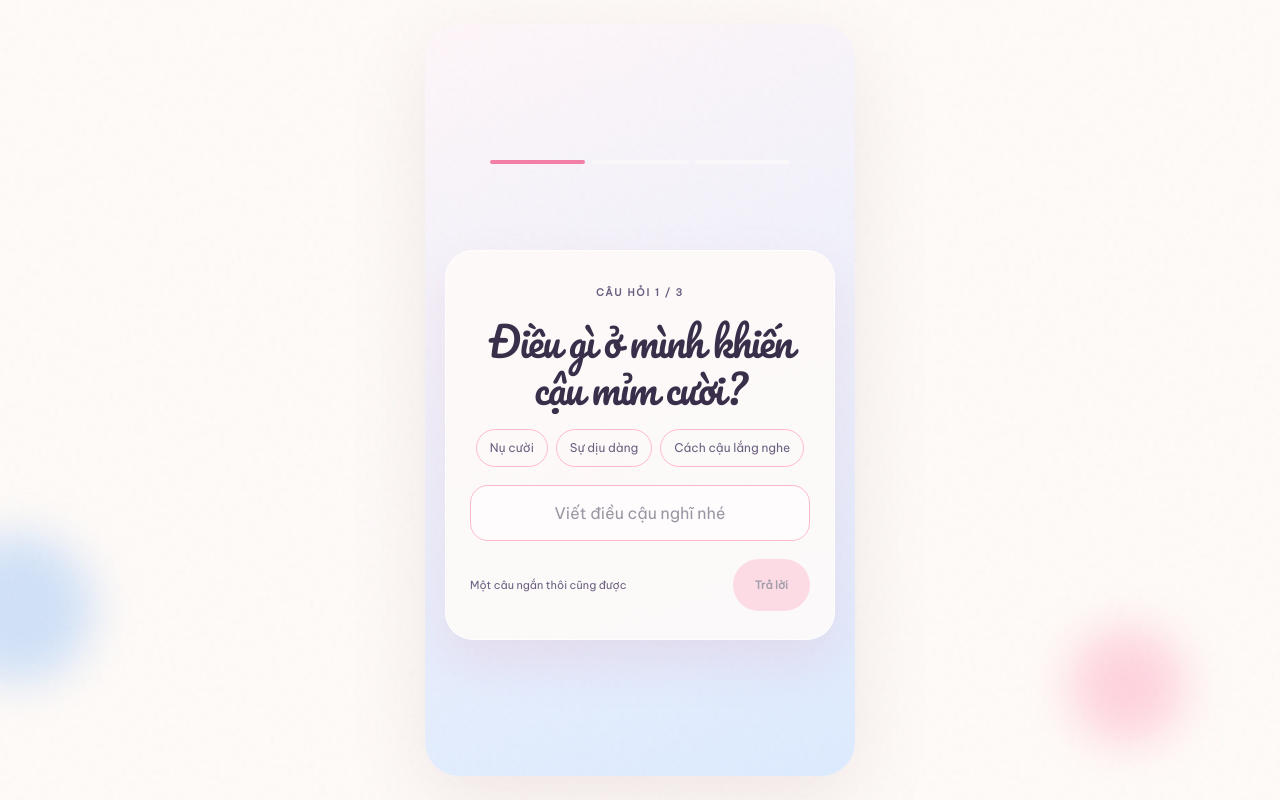
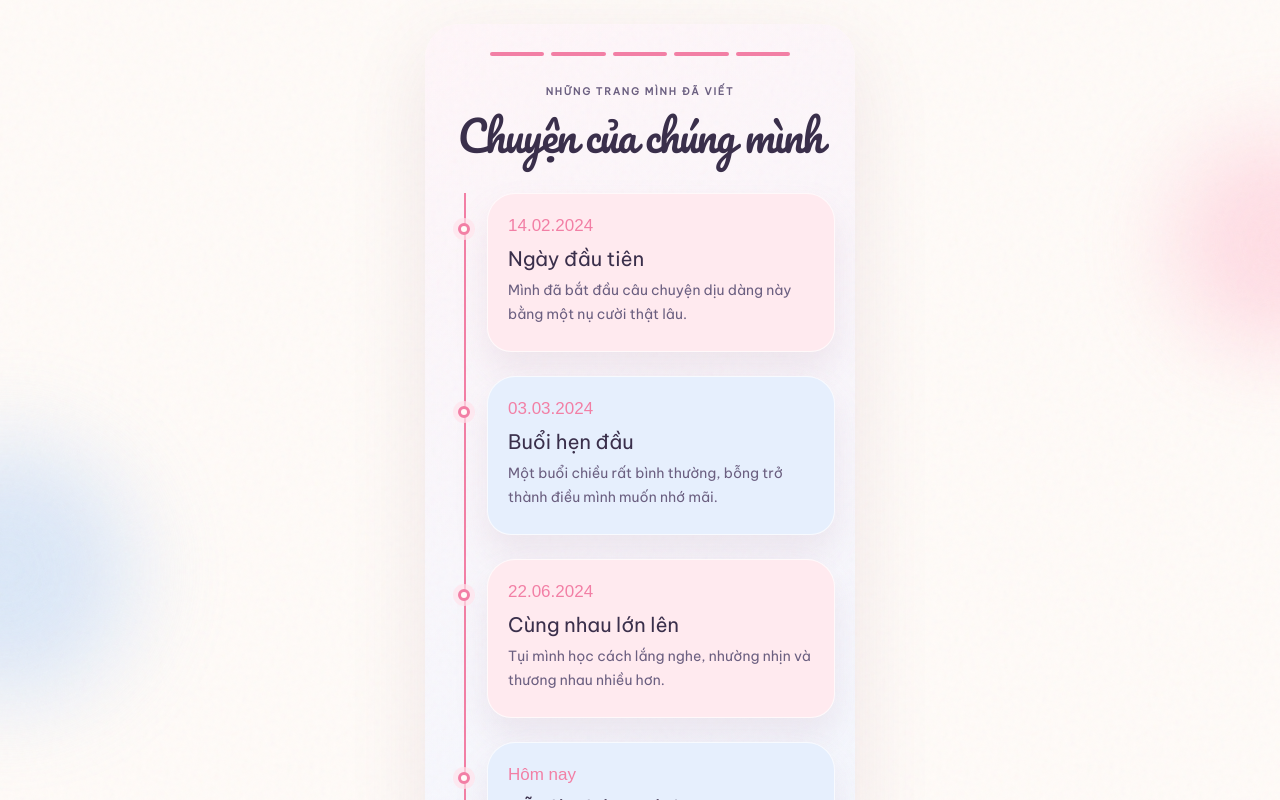
Before and after one commit to boppyorca/anniversary-web-app-design, a Next.js app: page / in a window 1280 px wide. Shown: the top 800 px of the page. Built offline with nearby package versions, Linux system fonts and the light colour scheme; a web font is replaced by a local one.

Commit message:
Build timeline anniversary screen
V0-Chat-Id: hITq9OJbrHM

```diff
--- a/app/globals.css
+++ b/app/globals.css
@@ -91,3 +91,27 @@ button { cursor:pointer; }
 .quiz-orb-three { width:76px; height:76px; left:44%; bottom:-25px; background:var(--pink-100); animation-delay:-13s; }
 @keyframes quiz-rise { 50% { transform:translate3d(11px,-150px,0); } 100% { transform:translate3d(-15px,-320px,0); } }
 @media (min-width:600px) { .quiz-shell { min-height:calc(100svh - 48px); margin:24px auto; width:min(100% - 48px,430px); border-radius:34px; box-shadow:0 24px 80px rgba(130,85,110,.12); } }
+.timeline-shell { min-height:100svh; overflow:hidden; isolation:isolate; position:relative; padding:28px 20px 70px; background:linear-gradient(160deg,var(--pink-50),var(--blue-50)); font-family:var(--font-vietnam),sans-serif; }
+.timeline-content { position:relative; z-index:2; width:min(100%,430px); margin:0 auto; }
+.timeline-content > .progress-segments { width:100%; max-width:300px; margin:0 auto 28px; }
+.timeline-content > .eyebrow { text-align:center; }
+.timeline-content > h1 { margin:0 auto 34px; text-align:center; font:400 clamp(32px,8vw,42px)/1.12 var(--font-pacifico),cursive; letter-spacing:-.035em; }
+.timeline-track { position:relative; }
+.timeline-line { position:absolute; top:0; bottom:0; left:19px; width:2px; overflow:hidden; background:color-mix(in srgb,var(--pink-300) 35%,transparent); }
+.timeline-line span { display:block; width:100%; background:var(--pink-500); transition:height .25s ease-out; }
+.timeline-list { display:flex; flex-direction:column; gap:24px; padding:0 0 24px 42px; }
+.timeline-card { position:relative; padding:22px 20px 24px; border:1px solid rgba(255,255,255,.72); border-radius:28px 28px 24px 24px; box-shadow:0 18px 34px rgba(160,115,145,.13); transform:rotate(-1.1deg); }
+.timeline-card:nth-child(even) { transform:rotate(1.1deg); }
+.timeline-card::before { content:''; position:absolute; top:29px; left:-30px; width:12px; height:12px; border:3px solid var(--pink-500); border-radius:50%; background:var(--cream); box-shadow:0 0 0 5px color-mix(in srgb,var(--pink-100) 70%,transparent); }
+.timeline-card-pink { background:color-mix(in srgb,var(--pink-100) 72%,var(--cream)); }
+.timeline-card-blue { background:color-mix(in srgb,var(--blue-100) 75%,var(--cream)); }
+.timeline-date { margin:0 0 10px; color:var(--pink-500); font:400 17px/1.2 var(--font-playpen),cursive; }
+.timeline-card h2 { margin:0 0 8px; font-size:20px; line-height:1.25; }
+.timeline-text { margin:0; color:var(--ink-soft); font-size:14px; line-height:1.7; }
+.timeline-card img { display:block; width:100%; margin-top:16px; border-radius:18px; object-fit:cover; }
+.timeline-orb { position:fixed; z-index:-1; border-radius:999px; filter:blur(44px); opacity:.45; pointer-events:none; will-change:transform; animation:timeline-drift 18s ease-in-out infinite alternate; }
+.timeline-orb-pink { width:210px; height:210px; top:18%; right:-100px; background:var(--pink-300); }
+.timeline-orb-blue { width:240px; height:240px; bottom:10%; left:-130px; background:var(--blue-300); animation-delay:-8s; }
+@keyframes timeline-drift { to { transform:translate3d(18px,-34px,0) scale(1.08); } }
+@media (min-width:600px) { .timeline-shell { min-height:calc(100svh - 48px); margin:24px auto; width:min(100% - 48px,430px); border-radius:34px; box-shadow:0 24px 80px rgba(130,85,110,.12); } }
+@media (prefers-reduced-motion:reduce) { .timeline-line span { transition:none; } }
--- a/app/page.tsx
+++ b/app/page.tsx
@@ -51,6 +51,22 @@ type QuizScreenProps = {
   reactions?: [string, string, string]
   onComplete?: () => void
 }
+
+type TimelineItem = {
+  date: string
+  title: string
+  text: string
+  photo?: string
+}
+
+type TimelineScreenProps = { items?: TimelineItem[] }
+
+const defaultTimeline: TimelineItem[] = [
+  { date: '14.02.2024', title: 'Ngày đầu tiên', text: 'Mình đã bắt đầu câu chuyện dịu dàng này bằng một nụ cười thật lâu.' },
+  { date: '03.03.2024', title: 'Buổi hẹn đầu', text: 'Một buổi chiều rất bình thường, bỗng trở thành điều mình muốn nhớ mãi.' },
+  { date: '22.06.2024', title: 'Cùng nhau lớn lên', text: 'Tụi mình học cách lắng nghe, nhường nhịn và thương nhau nhiều hơn.' },
+  { date: 'Hôm nay', title: 'Vẫn là chúng mình', text: 'Cảm ơn cậu vì đã ở đây. Phần đẹp nhất vẫn đang được viết tiếp.' },
+]
 
 const defaultQuestions: [string, string, string] = [
   'Điều gì ở mình khiến cậu mỉm cười?',
@@ -137,8 +153,52 @@ export function QuizScreen({ questions = defaultQuestions, reactions = defaultRe
   )
 }
 
+export function TimelineScreen({ items = defaultTimeline }: TimelineScreenProps) {
+  const [progress, setProgress] = useState(0)
+  const reduceMotion = useReducedMotion()
+  const trackRef = useRef<HTMLDivElement>(null)
+
+  useEffect(() => {
+    function updateProgress() {
+      const track = trackRef.current
+      if (!track) return
+      const bounds = track.getBoundingClientRect()
+      const viewport = window.innerHeight
+      const distance = Math.max(track.offsetHeight - viewport * 0.48, 1)
+      setProgress(Math.min(1, Math.max(0, (viewport * 0.52 - bounds.top) / distance)))
+    }
+    updateProgress()
+    window.addEventListener('scroll', updateProgress, { passive: true })
+    return () => window.removeEventListener('scroll', updateProgress)
+  }, [])
+
+  return (
+    <main className={`${pacifico.variable} ${playpen.variable} ${vietnam.variable} timeline-shell`}>
+      <div className="timeline-orb timeline-orb-pink" aria-hidden="true" />
+      <div className="timeline-orb timeline-orb-blue" aria-hidden="true" />
+      <div className="grain" aria-hidden="true" />
+      <section className="timeline-content" aria-labelledby="timeline-title">
+        <ProgressSegments active={5} total={5} />
+        <p className="eyebrow">NHỮNG TRANG MÌNH ĐÃ VIẾT</p>
+        <h1 id="timeline-title">Chuyện của chúng mình</h1>
+        <div className="timeline-track" ref={trackRef}>
+          <div className="timeline-line" aria-hidden="true"><span style={{ height: `${progress * 100}%` }} /></div>
+          <div className="timeline-list">
+            {items.map((item, index) => <motion.article key={`${item.date}-${item.title}`} className={`timeline-card timeline-card-${index % 2 === 0 ? 'pink' : 'blue'}`} initial={reduceMotion ? false : { opacity: 0, y: 28 }} whileInView={{ opacity: 1, y: 0 }} viewport={{ once: true, amount: .22 }} transition={{ type: 'spring', stiffness: 150, damping: 20 }}>
+              <p className="timeline-date">{item.date}</p>
+              <h2>{item.title}</h2>
+              <p className="timeline-text">{item.text}</p>
+              {item.photo && <img src={item.photo} alt={`Kỷ niệm ${item.title}`} />}
+            </motion.article>)}
+          </div>
+        </div>
+      </section>
+    </main>
+  )
+}
+
 export default function Page() {
-  return <QuizScreen />
+  return <TimelineScreen />
 }
 
 export const designTokens = {
```
